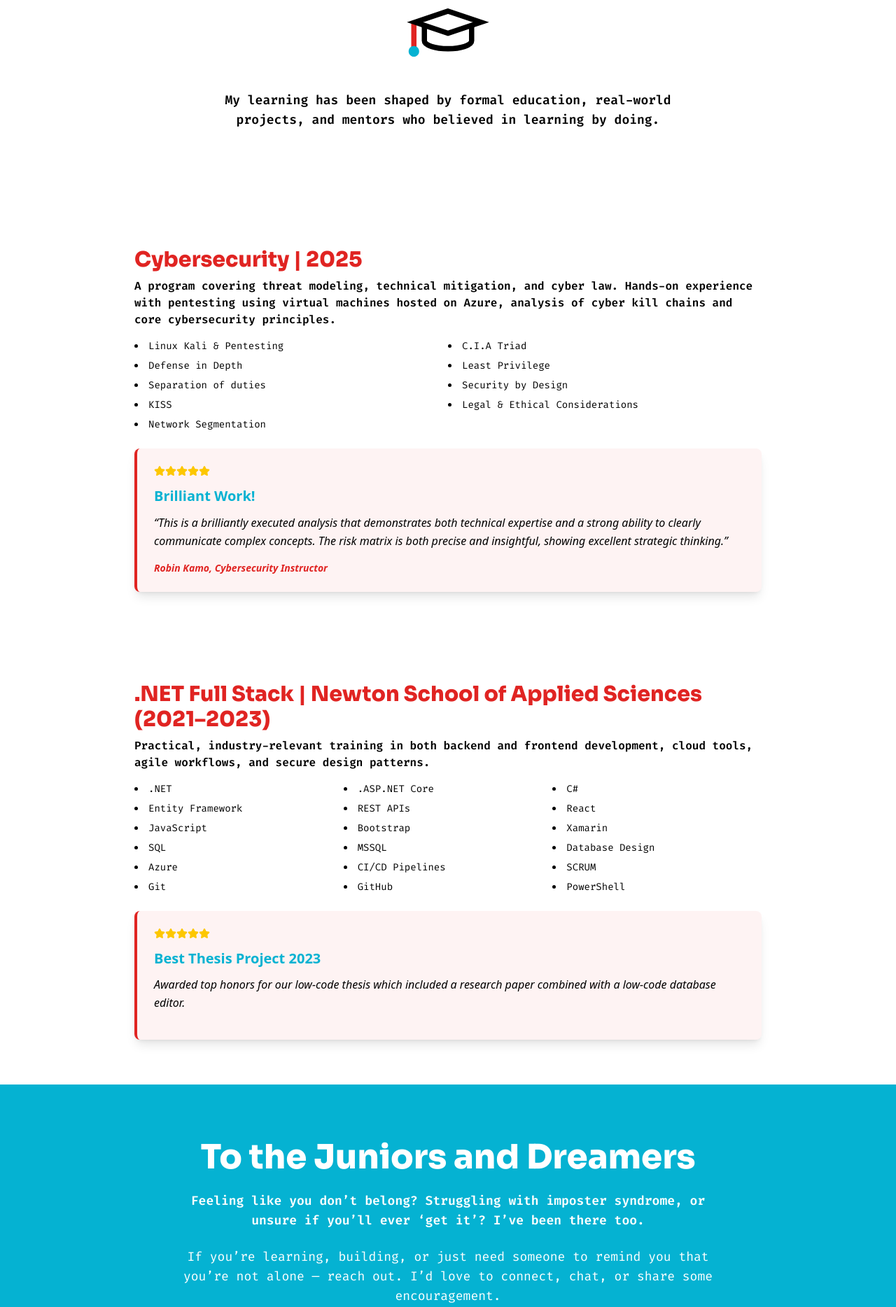
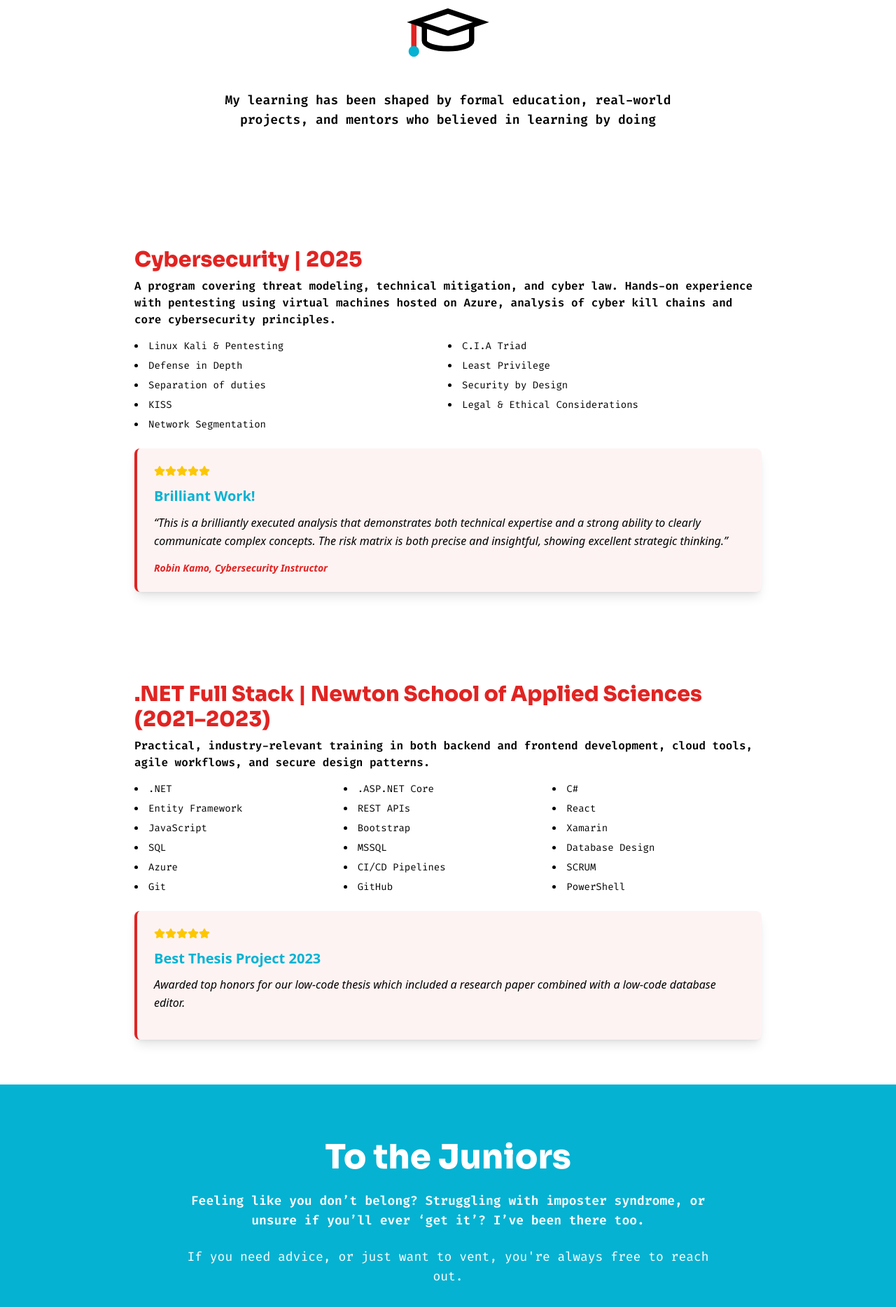
Before and after one commit to TeodorFredriksson95/cv-website-2025, a Next.js app: page /education in a window 1280 px wide. Shown: the part 320-2188 px from the top of the page at 70% size. Built offline with nearby package versions, Linux system fonts and the light colour scheme.

Commit message:
refactor: update personal descriptions for clarity and engagement across multiple pages

```diff
--- a/src/app/about/page.tsx
+++ b/src/app/about/page.tsx
@@ -39,7 +39,7 @@ export default function AboutPage() {
           I'm a developer with a passion for code, games, and solving problems. I enjoy building web applications and systems just as much as cooking up game worlds, and I love it when tech meets aesthetics.
         </p>
         <p className="text-lg font-sans text-muted-foreground  leading-relaxed mb-4">
-          Outside the screen, I love playing guitar and staying active. I often get lost in music, ideas, and thoughts about the future. Animals have always been a big part of my life, and if there’s one thing for sure — I plan to be a proud dog dad someday.
+          Outside the screen, I love playing guitar and staying active. I often get lost in music, ideas, and thoughts about the future. Animals have always been a big part of my life, and one of my long-term goals is to be a dog daddy.
         </p>
         <p className="text-lg font-sans text-muted-foreground  leading-relaxed">
           Want to talk game ideas, collaborations, or code (or dog breeds)?
--- a/src/app/appsandmobile/page.tsx
+++ b/src/app/appsandmobile/page.tsx
@@ -22,7 +22,7 @@ export default function AppsAndMobilePage() {
           />
         </div>
         <p className="text-lg font-mono text-muted-foreground font-semibold">
-          Exploring how mobile devices can connect, motivate, and empower users — through utility, competition, or creativity.
+          I love building apps that improve everyday life and keep users engaged
         </p>
       </Section>
 
@@ -129,9 +129,7 @@ export default function AppsAndMobilePage() {
     <p className="text-md sm:text-lg font-mono font-semibold mb-6">
       Whether you’re planning a side project, looking to expand your team, or just need to bounce ideas — I’d love to hear about it.
     </p>
-    <p className="text-md sm:text-lg font-mono mb-8">
-      If it involves code, creativity, or creative probelm solving — I’m in.
-    </p>
+
     <Link
       href="mailto:teofredev@gmail.com"
       className="inline-block px-6 py-3 border border-background text-background font-mono font-semibold rounded hover:bg-accent hover:border-accent hover:text-background transition"
--- a/src/app/education/page.tsx
+++ b/src/app/education/page.tsx
@@ -21,7 +21,7 @@ export default function EducationPage() {
                     />
                     </div>
           <p className="text-lg font-mono text-muted-foreground font-semibold">
-  My learning has been shaped by formal education, real-world projects, and mentors who believed in learning by doing.
+  My learning has been shaped by formal education, real-world projects, and mentors who believed in learning by doing
           </p>
         </Section>
 
@@ -157,13 +157,13 @@ export default function EducationPage() {
 <Section className="bg-primary text-background py-20">
   <div className="max-w-3xl mx-auto text-center">
     <h2 className="text-4xl sm:text-5xl font-extrabold font-sans mb-6">
-      To the Juniors and Dreamers
+      To the Juniors
     </h2>
     <p className="text-md sm:text-lg font-mono font-semibold mb-6">
       Feeling like you don’t belong? Struggling with imposter syndrome, or unsure if you’ll ever ‘get it’? I’ve been there too.
     </p>
     <p className="text-md sm:text-lg font-mono mb-8">
-      If you’re learning, building, or just need someone to remind you that you’re not alone — reach out. I’d love to connect, chat, or share some encouragement.
+      If you need advice, or just want to vent, you're always free to reach out.
     </p>
     <Link
       href="mailto:teofredev@gmail.com"
--- a/src/app/web/page.tsx
+++ b/src/app/web/page.tsx
@@ -20,7 +20,7 @@ export default function WebPage() {
               />
               </div>
         <p className="text-lg font-mono text-muted-foreground font-semibold">
-          From backend APIs to frontend polish — my goal is to build efficient systems that are easy to use.
+          From backend APIs to frontend polish — my goal is to build efficient systems that are easy to use
         </p>
       </Section>
 
@@ -226,14 +226,12 @@ Created as a custom template for a campaign presented at the Swedish Parliament,
 <Section className="bg-primary text-background py-20">
   <div className="max-w-3xl mx-auto text-center">
     <h2 className="text-4xl sm:text-5xl font-extrabold font-sans mb-6">
-      Building something?
+      Got a website in mind?
     </h2>
     <p className="text-md sm:text-lg font-mono font-semibold mb-6">
-      Whether you need a backend API, a snappy frontend, or just a fresh perspective — I’d love to hear what you're working on.
+      Whether you need a backend API, a clean frontend, or just a fresh perspective — I’d love to hear what you're working on.
     </p>
-    <p className="text-md sm:text-lg font-mono mb-8">
-      Let’s connect and turn your idea into something real.
-    </p>
+
     <Link
       href="mailto:teofredev@gmail.com"
       className="inline-block px-6 py-3 border border-background text-background font-mono font-semibold rounded hover:bg-background hover:text-primary transition"
```
